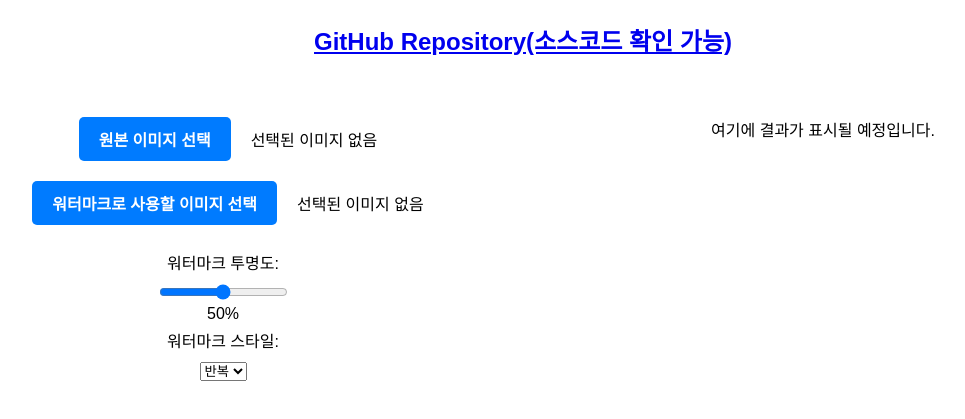
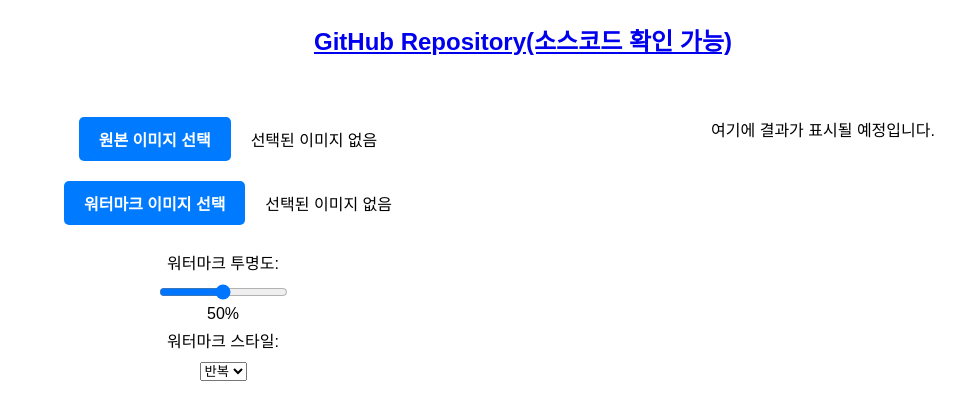
Before and after one commit to watermark123/watermark123.github.io, a plain HTML site: page index.html in a window 1280 px wide. Shown: the part 87-506 px from the top of the page, without its empty margins (117-1082 px from the left). Drawn offline with Linux system fonts and the light colour scheme.

Commit message:
Update index.html

```diff
--- a/index.html
+++ b/index.html
@@ -137,7 +137,7 @@
 				<label for="image1" class="file-label">원본 이미지 선택</label><span id="preview1" class="file-preview">선택된 이미지 없음</span></div>
 			<div>
 				<input type="file" id="image2" accept="image/*" class="file-input" onchange="handleFileChange(event, 'preview2')">
-				<label for="image2" class="file-label">워터마크로 사용할 이미지 선택</label><span id="preview2" class="file-preview">선택된 이미지 없음</span></div>
+				<label for="image2" class="file-label">워터마크 이미지 선택</label><span id="preview2" class="file-preview">선택된 이미지 없음</span></div>
 			<div class="settings">
 				<label for="opacity">워터마크 투명도: </label>
 				<input type="range" id="opacity" min="0" max="100" value="50" oninput="debouncedMergeImages()"><span id="opacity-value">50%</span>
```
